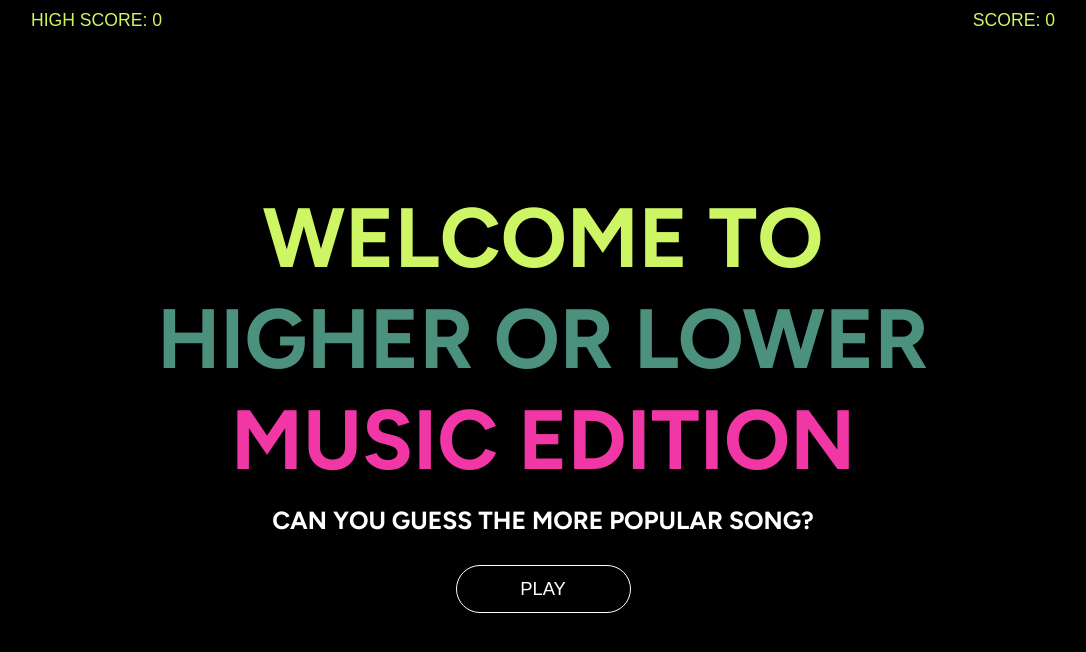
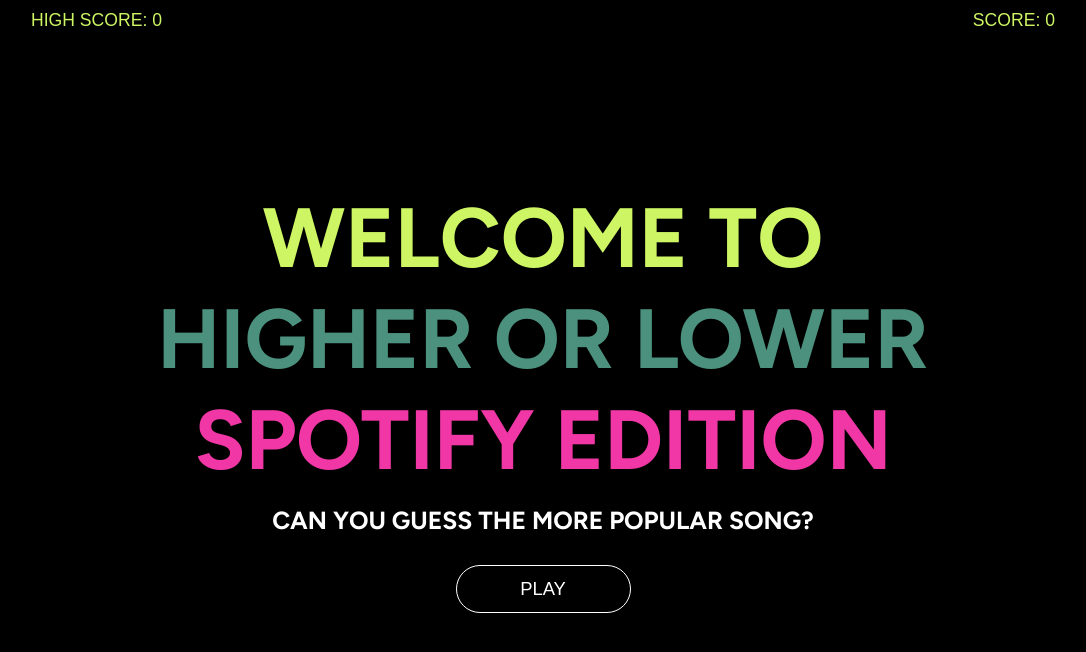
Before and after one commit to ken862734801/higher-or-lower-spotify, a React (Create React App) app in the folder client/: page /#/ in a window 1280 px wide. Shown: the top 652 px of the page, without its empty margins (97-1183 px from the left). Built offline with nearby package versions, Linux system fonts and the light colour scheme; no server answers.

Commit message:
task: import start screen component

```diff
--- a/client/src/components/game/index.jsx
+++ b/client/src/components/game/index.jsx
@@ -2,6 +2,7 @@
 import React, { useEffect, useState} from 'react';
 // handle animations
 import CountUp from "react-countup";
+import StartScreen from "../start-screen/StartScreen";
 
 
 const getData = async (api) =>{
@@ -194,21 +195,7 @@
                 </div>
             </header>
             {showStartScreen && ! gameOver && (
-            <section className="start-container" id="start-container">
-                <div className="title-container">
-                    <h1 className="citric">Welcome to</h1>
-                    <h1 className="spearmint">Higher or Lower</h1>
-                    <h1 className="fuschia">Music Edition</h1>
-                    <div className="subtitle-container">
-                        <h2>Can you guess the more popular song?</h2>
-                        {/* <p>A frustratingly addictive game of higher or lower using the top 200 songs from Spotify's global chart.</p> */}
-                        {/* <p>The data was last updated on January 26th, 2023.</p> */}
-                    </div>
-                </div>
-                <div className="button-container">
-                    <button onClick={startGame}>Play</button>
-                </div>
-            </section>
+            <StartScreen startGame={startGame}/>
             )}
             {!showStartScreen && ! gameOver && (
                 <section className="game-container" id="game-container">
```
